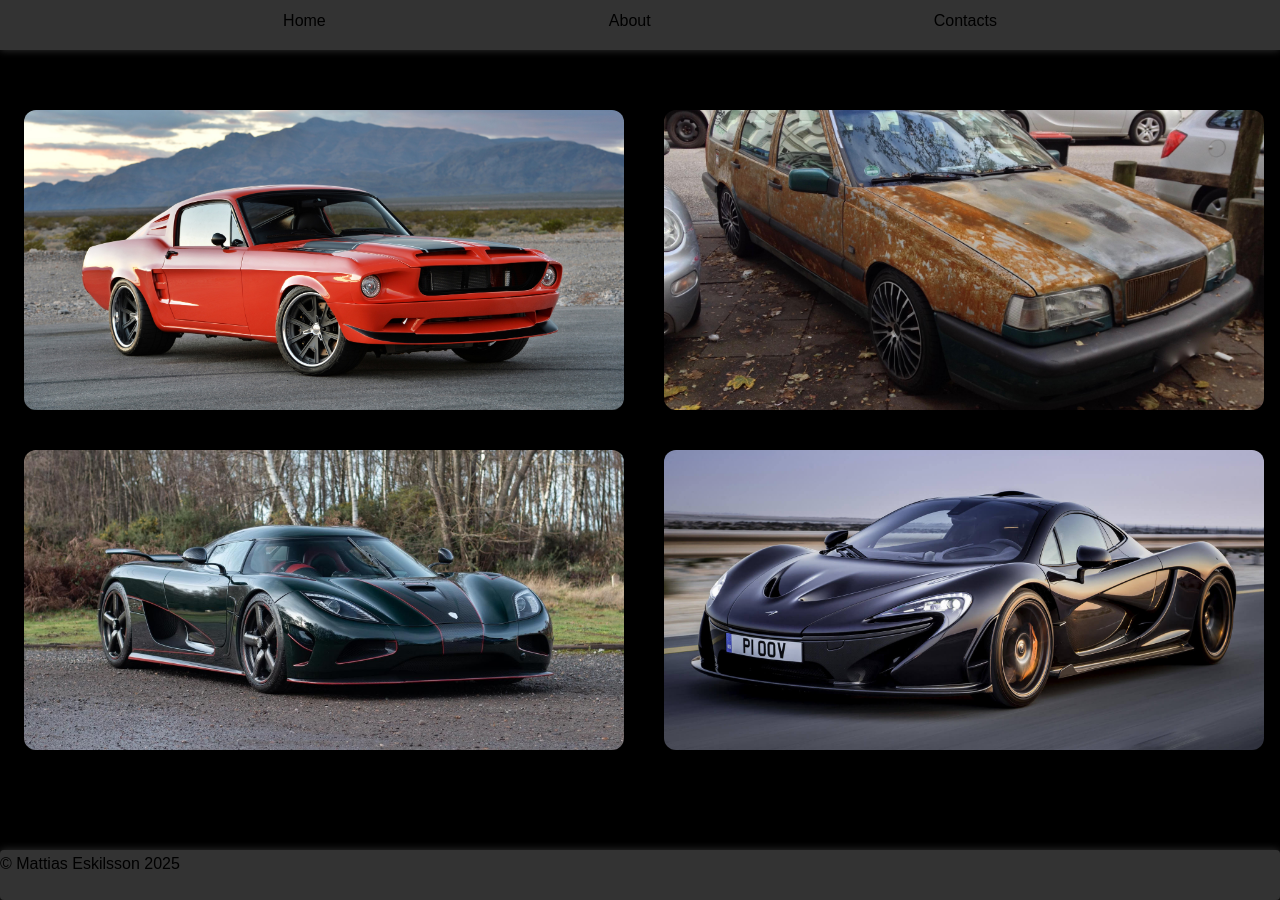
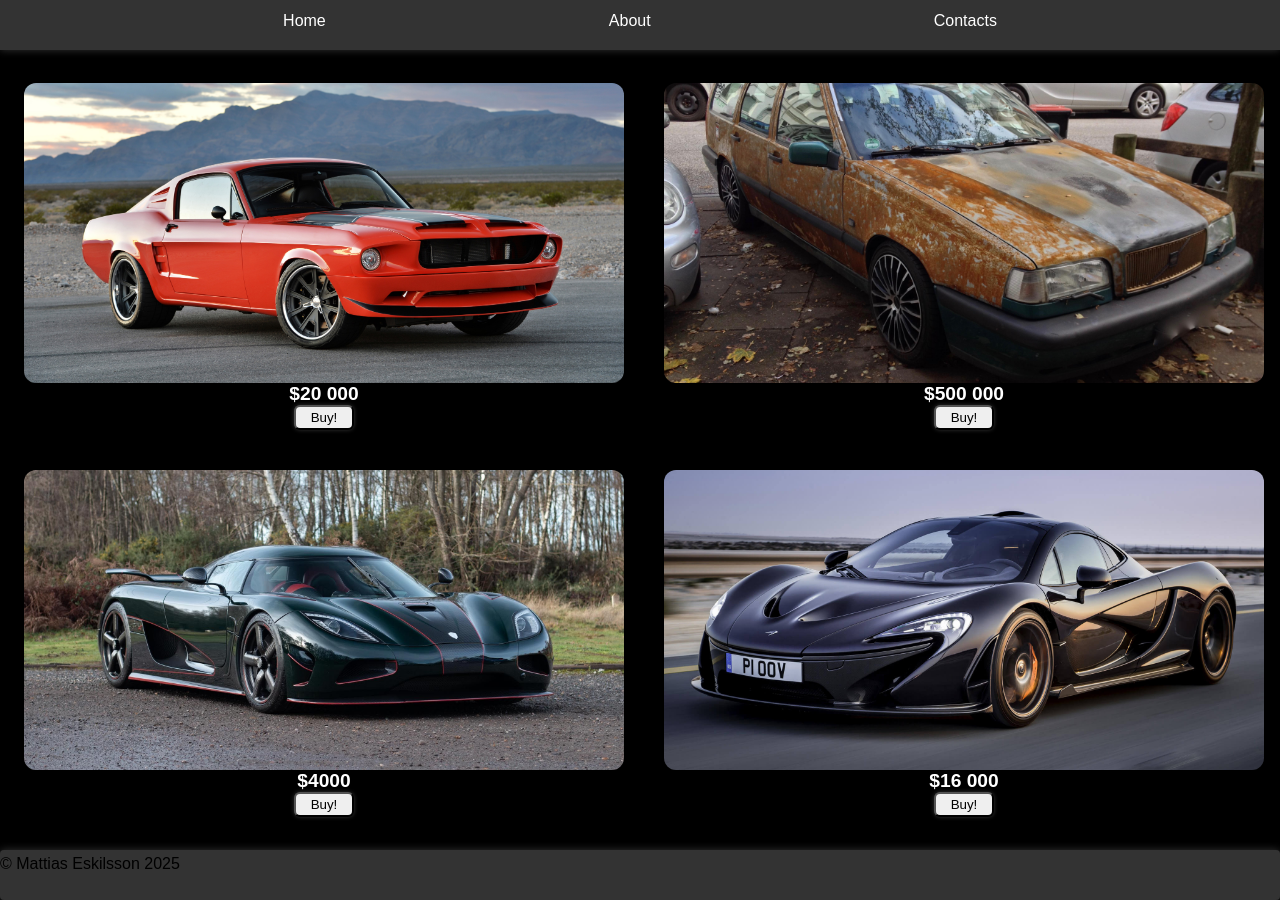
Before and after one commit to meskilsson/car-dealership, a plain HTML site: page index.html in a window 1280 px wide. Shown: the top 900 px of the page. Drawn offline with Linux system fonts and the light colour scheme.

Commit message:
added buttons and some paragraphs

```diff
--- a/css/style.css
+++ b/css/style.css
@@ -5,9 +5,19 @@
     font-family: Arial, Helvetica, sans-serif;
 }
 
+
 body {
     background-color: black;
 }
+
+h1,
+h2,
+h3,
+h4 {
+    color: white;
+}
+
+.assortment {}
 
 .container {
     display: flex;
@@ -34,25 +44,45 @@ body {
 }
 
 .nav-links {
+    color: white;
     display: flex;
     flex-direction: row;
     justify-content: space-evenly;
     list-style: none;
     padding-top: 12px;
     cursor: pointer;
+    transition: transform 0.3s ease;
 }
 
 .nav-link:hover {
-    color: white;
+    transform: scale(1.1);
 }
 
-.car-group img {
+.car-group {
+    display: grid;
+    grid-template-columns: repeat(3, 1fr);
+    gap: 40px;
+
+}
+
+.car-card img:hover {
+    transform: scale(1.05);
+}
+
+.car-card {
+    text-align: center;
+    color: white;
+    font-size: 1.2rem;
+    font-weight: bold;
+}
+
+.car-card img {
     width: 600px;
     height: 300px;
     border-radius: 12px;
     object-fit: cover;
     display: block;
-
+    transition: transform 0.3s ease;
 }
 
 .footer {
@@ -63,3 +93,29 @@ body {
     padding-top: 5px;
     box-shadow: 0 0 8px rgba(255, 255, 255, 0.2);
 }
+
+.my-form {
+    display: flex;
+    flex-direction: column;
+
+}
+
+.form-group {
+    display: flex;
+    flex-direction: column;
+    color: white;
+    margin-right: 16px;
+}
+
+.btn {
+    width: 60px;
+    height: 25px;
+    border-radius: 6px;
+    cursor: pointer;
+    box-shadow: 0 0 4px rgba(255, 255, 255, 0.2);
+    transition: transform 0.3s ease;
+}
+
+.btn:hover {
+    transform: scale(1.05);
+}
--- a/index.html
+++ b/index.html
@@ -21,14 +21,35 @@
     <main>
         <div class="container">
             <section class="car-group">
+                <article class="car-card">
                     <img src="/images/mustang.jpg" alt="röd mustang">
+                    <p>$20 000</p>
+                    <button class="btn">Buy!</button>
+                </article>
+                <article class="car-card">
                     <img src="/images/volvo.jpg" alt="rostig volvo">
+                    <p>$500 000</p>
+                    <button class="btn">Buy!</button>
+                </article>
+                <article class="car-card">
                     <img src="/images/Lambo.jpg" alt="blå lamborghini">
+                    <p>$30 000</p>
+                    <button class="btn">Buy!</button>
+                </article>
+                <article class="car-card">
                     <img src="/images/koenig.jpg" alt="koenigsegg">
+                    <p>$4000</p>
+                    <button class="btn">Buy!</button>
+                </article>
+                <article class="car-card">
                     <img src="/images/mclaren.jpg" alt="mclaren">
+                    <p>$16 000</p>
+                    <button class="btn">Buy!</button>
+                </article>
+                <article class="car-card">
                     <img src="/images/ferrari.jpg" alt="ferrari">
-                <article>
-
+                    <p>$7000</p>
+                    <button class="btn">Buy!</button>
                 </article>
             </section>
             <aside>
```
Lines whose indentation alone changed are shown as unchanged.
